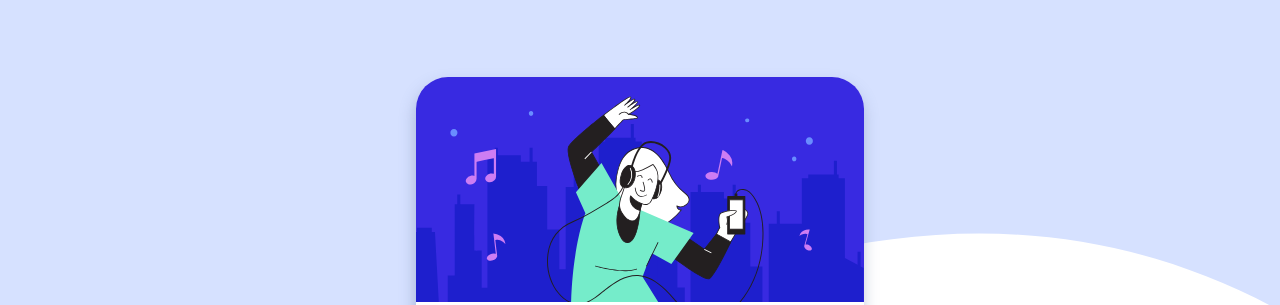
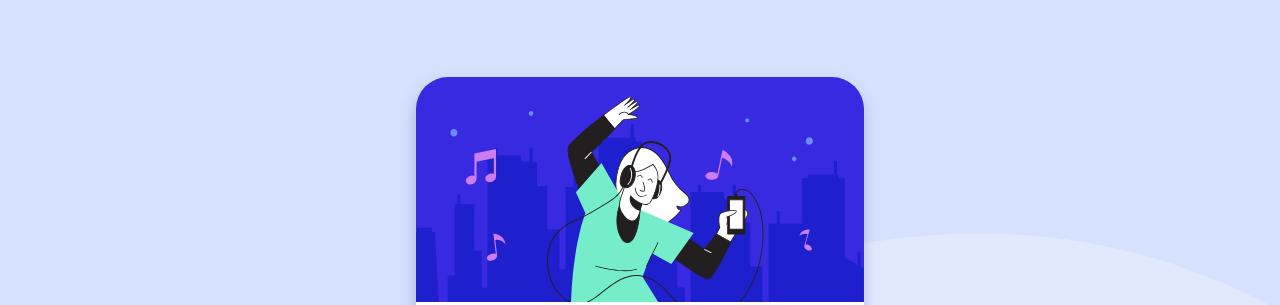
Before and after one commit to Xtrum/Order-summary, a plain HTML site: page index.html in a window 1280 px wide. Shown: the top 305 px of the page. Drawn offline with Linux system fonts and the light colour scheme.

Commit message:
quick fix

```diff
--- a/style.css
+++ b/style.css
@@ -15,6 +15,7 @@ html {
   background-image: url(/images/pattern-background-mobile.svg);
   background-size: contain;
   background-repeat: no-repeat;
+  background-color: #E1E9FF;
   padding: 2rem;
 
   display: grid;
```
